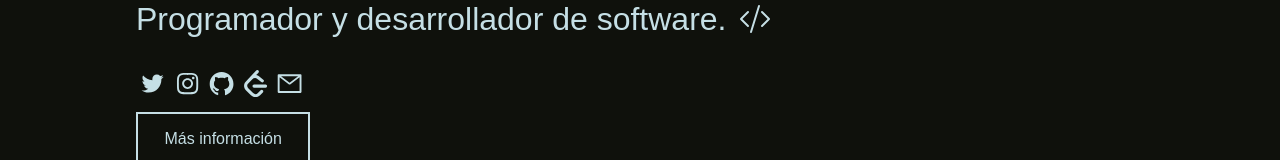
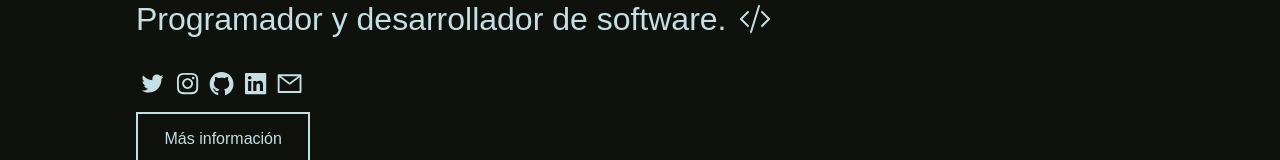
Before and after one commit to mikelmiras/mikelmiras-portfolio, a Next.js app: page / in a window 1280 px wide. Shown: the part 384-544 px from the top of the page. Built offline with nearby package versions, Linux system fonts and the light colour scheme.

Commit message:
Add linkedin

```diff
--- a/pages/index.js
+++ b/pages/index.js
@@ -1,6 +1,6 @@
 import MainButton from "../components/MainButton";
 import {BsCodeSlash} from "react-icons/bs"
-import {AiOutlineHome, AiOutlineTwitter, AiOutlineClose, AiOutlineInstagram, AiFillGithub, AiOutlineMail} from "react-icons/ai"
+import {AiOutlineHome, AiOutlineTwitter, AiOutlineClose, AiOutlineInstagram, AiFillGithub, AiOutlineMail, AiFillLinkedin} from "react-icons/ai"
 import {VscDebugBreakpointDataUnverified, VscDebugBreakpointFunction, VscDebugBreakpointData} from "react-icons/vsc"
 import { useState } from "react";
 import {FaTiktok} from "react-icons/fa"
@@ -36,7 +36,7 @@ export default function Home() {
         <a target="_blank" rel="noreferrer" href="https://twitter.com/mikelmiras_" className="rrss-a"><AiOutlineTwitter/> </a>
         <a target="_blank" rel="noreferrer" href="https://instagram.com/mikelmiras_" className="rrss-a"><AiOutlineInstagram/></a>
         <a target="_blank" rel="noreferrer" href="https://github.com/mikelmiras" className="rrss-a"><AiFillGithub/></a>
-        <a target="_blank" rel="noreferrer" href="https://leetcode.com/mikelmiras/" className="rrss-a"><SiLeetcode/></a>
+        <a target="_blank" rel="noreferrer" href="https://linkedin.com/in/mikelmiras/" className="rrss-a"><AiFillLinkedin/></a>
         <a title="m@mikelmiras.com" target="_blank" rel="noreferrer" href="mailto:m@mikelmiras.com" className="rrss-a"><AiOutlineMail/></a>
       </>
     }
```
